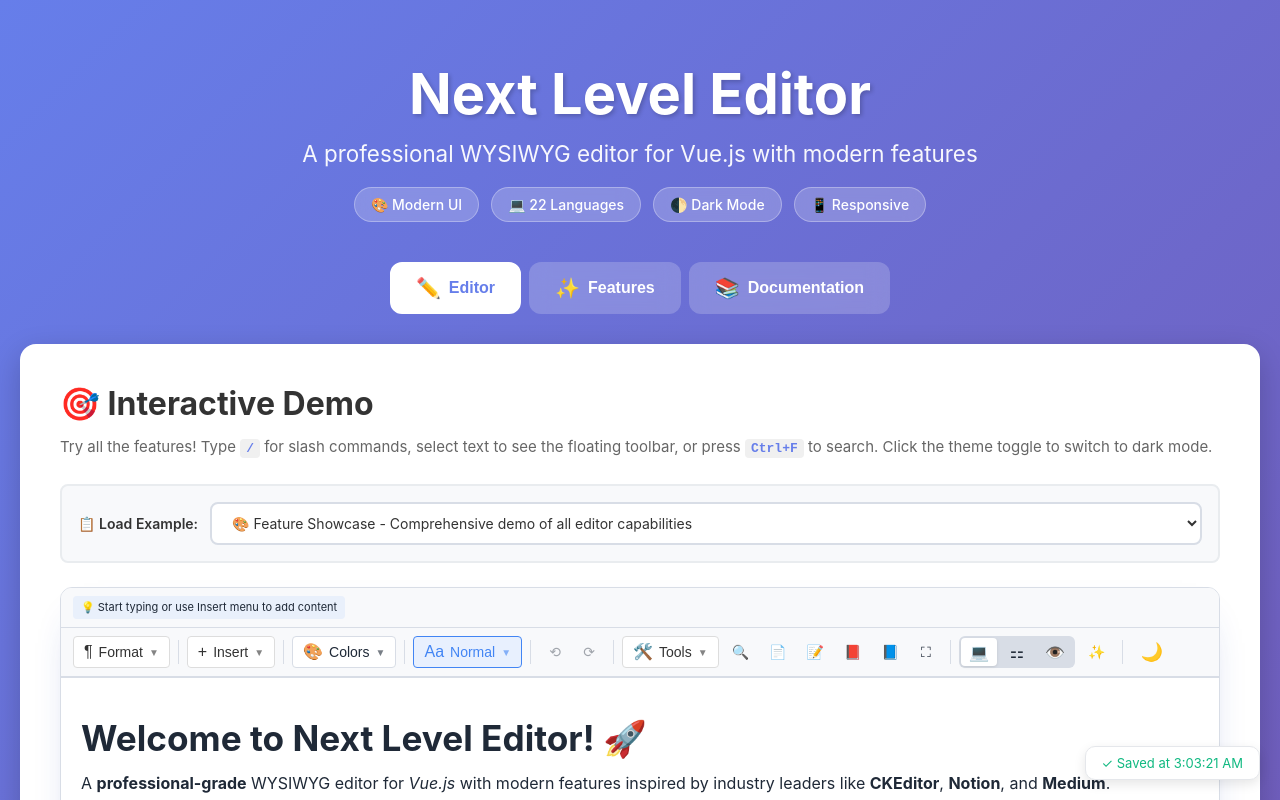
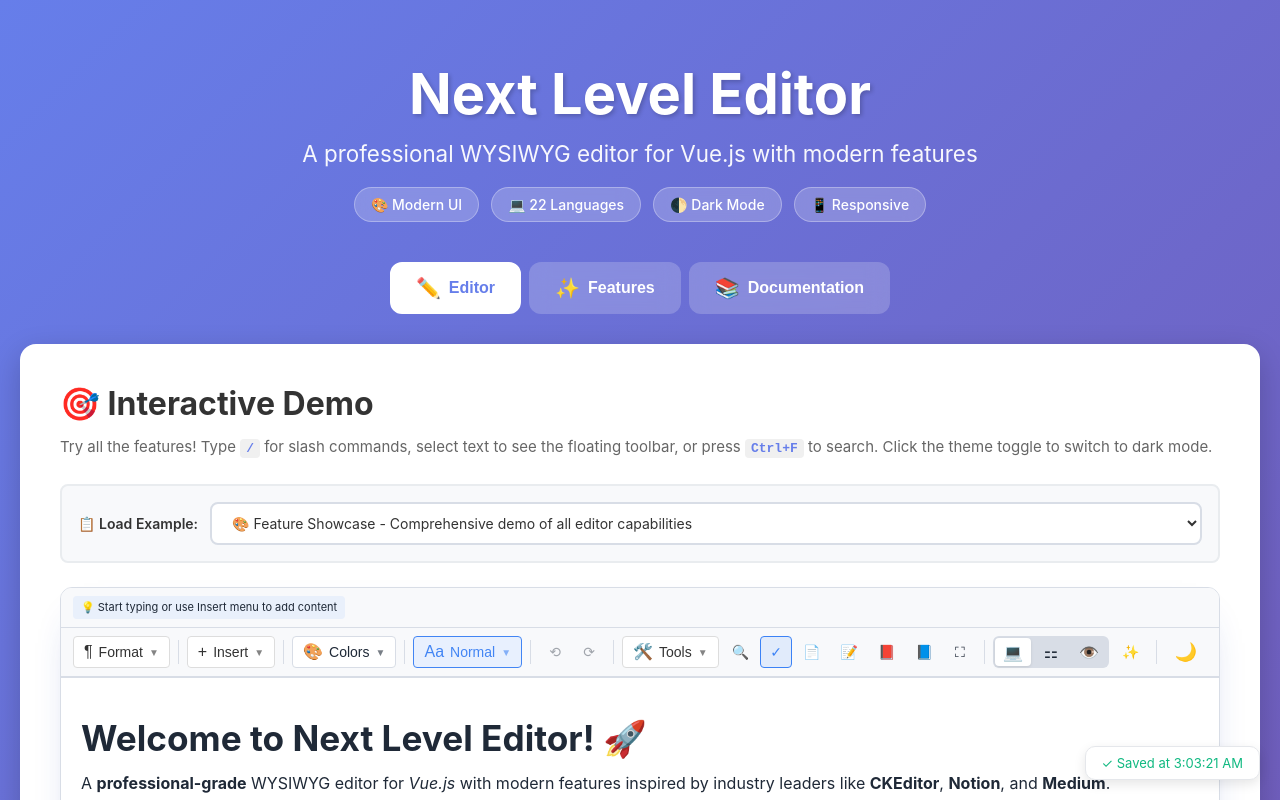
Before and after one commit to andrecj93/Next-Level-Editor, a Vue app: page / in a window 1280 px wide. Shown: the top 800 px of the page. Built offline with nearby package versions, Linux system fonts and the light colour scheme.

Commit message:
Add spell checker button to main toolbar and command palette
Co-authored-by: andrecj93 <24394220+andrecj93@users.noreply.github.com>

```diff
--- a/src/components/NextLevelEditor.vue
+++ b/src/components/NextLevelEditor.vue
@@ -1569,6 +1569,14 @@ const toolActions = computed(() => [
     onClick: openFindReplaceModal,
   },
   {
+    id: 'spell-check-toggle',
+    label: 'Toggle Spell Check',
+    icon: spellCheckEnabled.value ? '✓' : 'Aa',
+    tooltip: spellCheckEnabled.value ? 'Disable Spell Check' : 'Enable Spell Check',
+    onClick: handleToggleSpellCheck,
+    isActive: () => spellCheckEnabled.value,
+  },
+  {
     id: 'export-html',
     label: 'Export HTML',
     icon: '📄',
@@ -1802,6 +1810,14 @@ const commandPaletteCommands = computed(() => [
     icon: '📚',
     category: 'Tools',
     action: openTemplateModal,
+  },
+  {
+    id: 'toggle-spell-check',
+    name: 'Toggle Spell Check',
+    description: 'Enable or disable spell checking',
+    icon: 'Aa',
+    category: 'Tools',
+    action: handleToggleSpellCheck,
   },
   // View
   {
```
